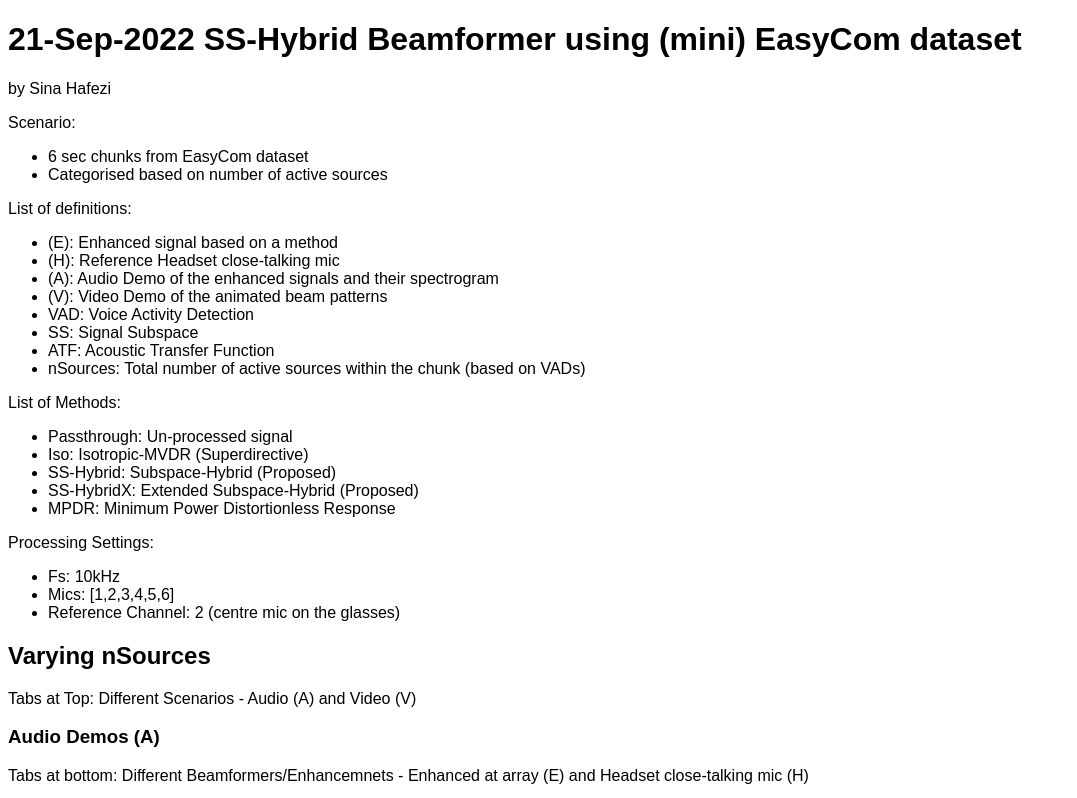
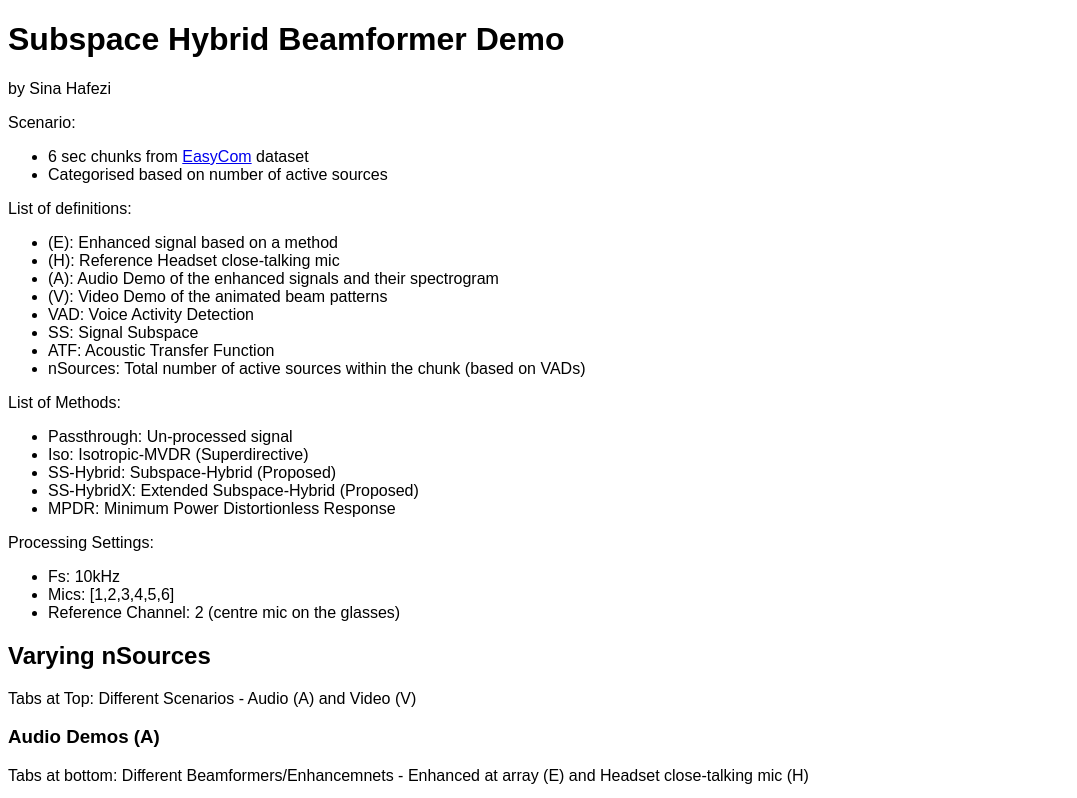
Before and after one commit to ImperialCollegeLondon/sap-SSHybrid-demo, a plain HTML site: page index.html in a window 1280 px wide. Shown: the top 798 px of the page, without its empty margins (0-1077 px from the left). Drawn offline with nearby package versions, Linux system fonts and the light colour scheme.

Commit message:
Update index.html

```diff
--- a/index.html
+++ b/index.html
@@ -1,7 +1,7 @@
 <!DOCTYPE html>
 <html>
 <head>
-    <title>Subspace-Hybrid Beamforming Demo</title>
+    <title>[Demo] SSHybrid</title>
     <meta http-equiv="Content-Type" content="text/html; charset=UTF-8" />
     <meta name="viewport" content="width=device-width, initial-scale=1">
     <script src="https://cdn.rawgit.com/download/polymer-cdn/1.5.0/lib/webcomponentsjs/webcomponents-lite.min.js"></script>
@@ -71,12 +71,12 @@
 </head>
 <body>
 
-    <h1> 21-Sep-2022 SS-Hybrid Beamformer using (mini) EasyCom dataset </h1>
+    <h1> Subspace Hybrid Beamformer Demo</h1>
     by Sina Hafezi<br>
 
     <p>Scenario:</p>
     <ul>
-      <li>6 sec chunks from EasyCom dataset</li>
+      <li>6 sec chunks from <a href="https://arxiv.org/abs/2107.04174">EasyCom</a> dataset</li>
       <li>Categorised based on number of active sources</li>
     </ul>
 
```
